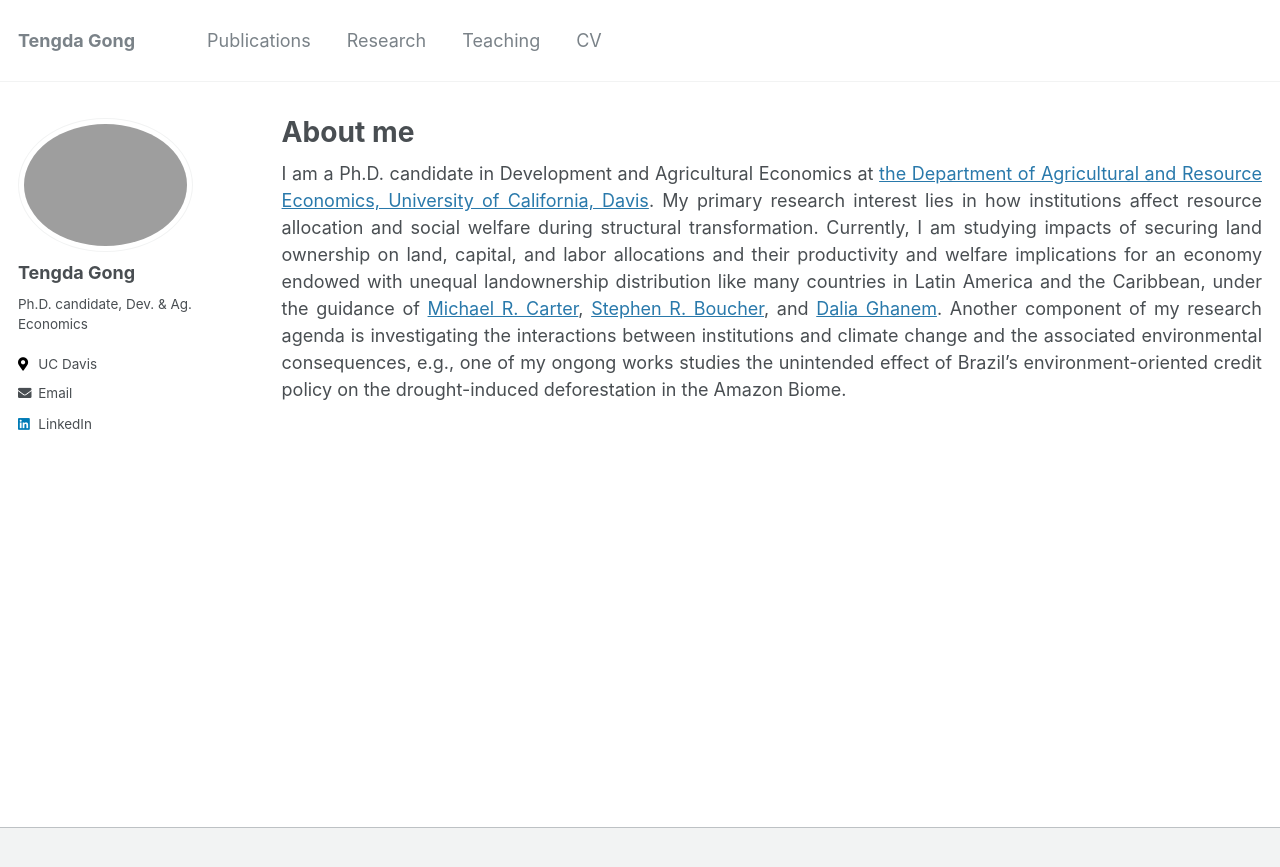
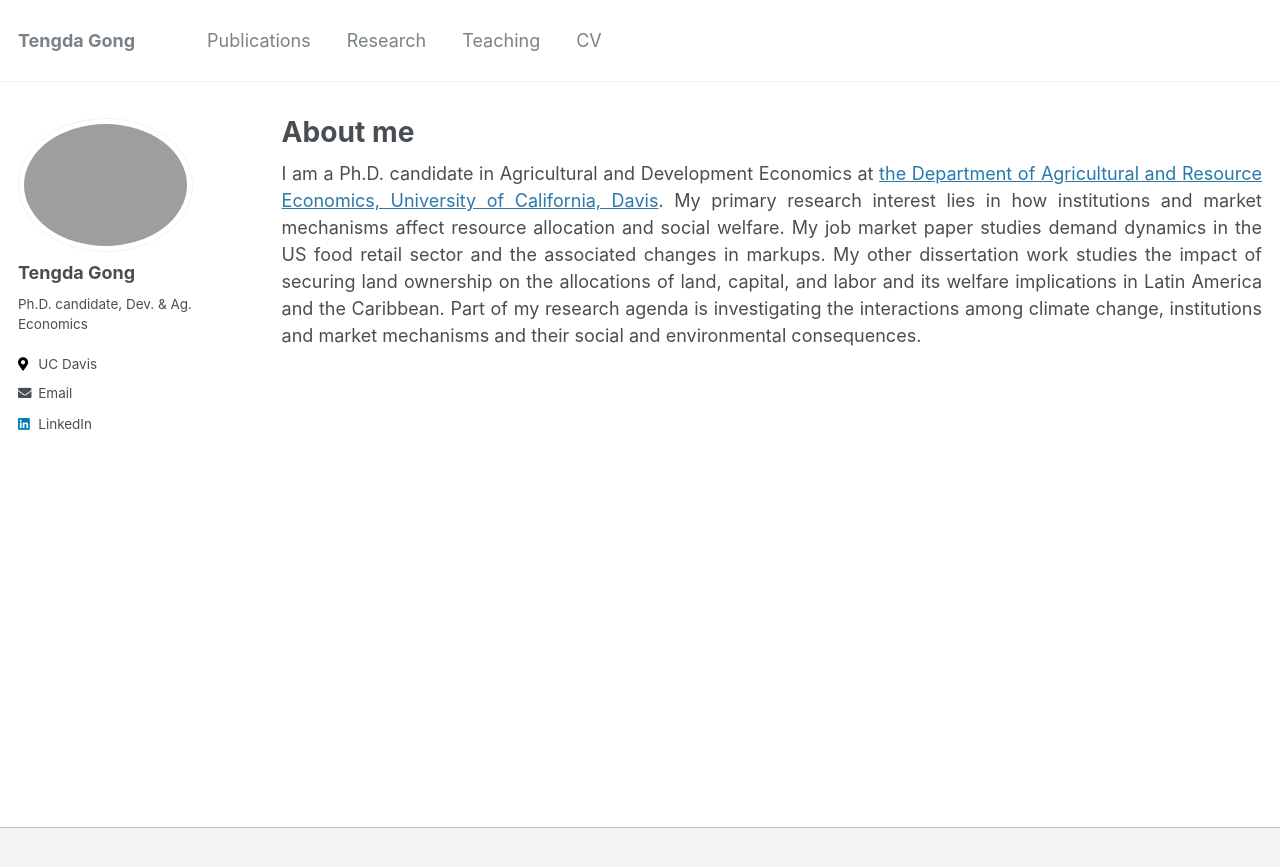
Before and after one commit to tendakung/tendakung.github.io, a Jekyll site: the page built from _pages/about.md, in a window 1280 px wide. Shown: the top 867 px of the page. Built offline with Jekyll 4.4.1, drawn with Linux system fonts in a browser that asks for light colours.

Commit message:
Update about.md 20230511

```diff
--- a/_pages/about.md
+++ b/_pages/about.md
@@ -7,6 +7,5 @@ redirect_from:
   - /about.html
 ---
 
-I am a Ph.D. candidate in Development and Agricultural Economics at [the Department of Agricultural and Resource Economics, University of California, Davis](https://are.ucdavis.edu/people/grad-students/phd/tengda-gong/). My primary research interest lies in how institutions affect resource allocation and social welfare during structural transformation. Currently, I am studying impacts of securing land ownership on land, capital, and labor allocations and their productivity and welfare implications for an economy endowed with unequal landownership distribution like many countries in Latin America and the Caribbean, under the guidance of [Michael R. Carter](https://are.ucdavis.edu/people/faculty/michael-carter/), [Stephen R. Boucher](https://are.ucdavis.edu/people/faculty/steve-boucher/), and [Dalia Ghanem](https://are.ucdavis.edu/people/faculty/dalia-ghanem/). Another component of my research agenda is investigating the interactions between institutions and climate change and the associated environmental consequences, e.g., one of my ongong works studies the unintended effect of Brazil's environment-oriented credit policy on the drought-induced deforestation in the Amazon Biome.
-
+I am a Ph.D. candidate in Agricultural and Development Economics at [the Department of Agricultural and Resource Economics, University of California, Davis](https://are.ucdavis.edu/people/grad-students/phd/tengda-gong/). My primary research interest lies in how institutions and market mechanisms affect resource allocation and social welfare. My job market paper studies demand dynamics in the US food retail sector and the associated changes in markups. My other dissertation work studies the impact of securing land ownership on the allocations of land, capital, and labor and its welfare implications in Latin America and the Caribbean. Part of my research agenda is investigating the interactions among climate change, institutions and market mechanisms and their social and environmental consequences.
 <br>
```
